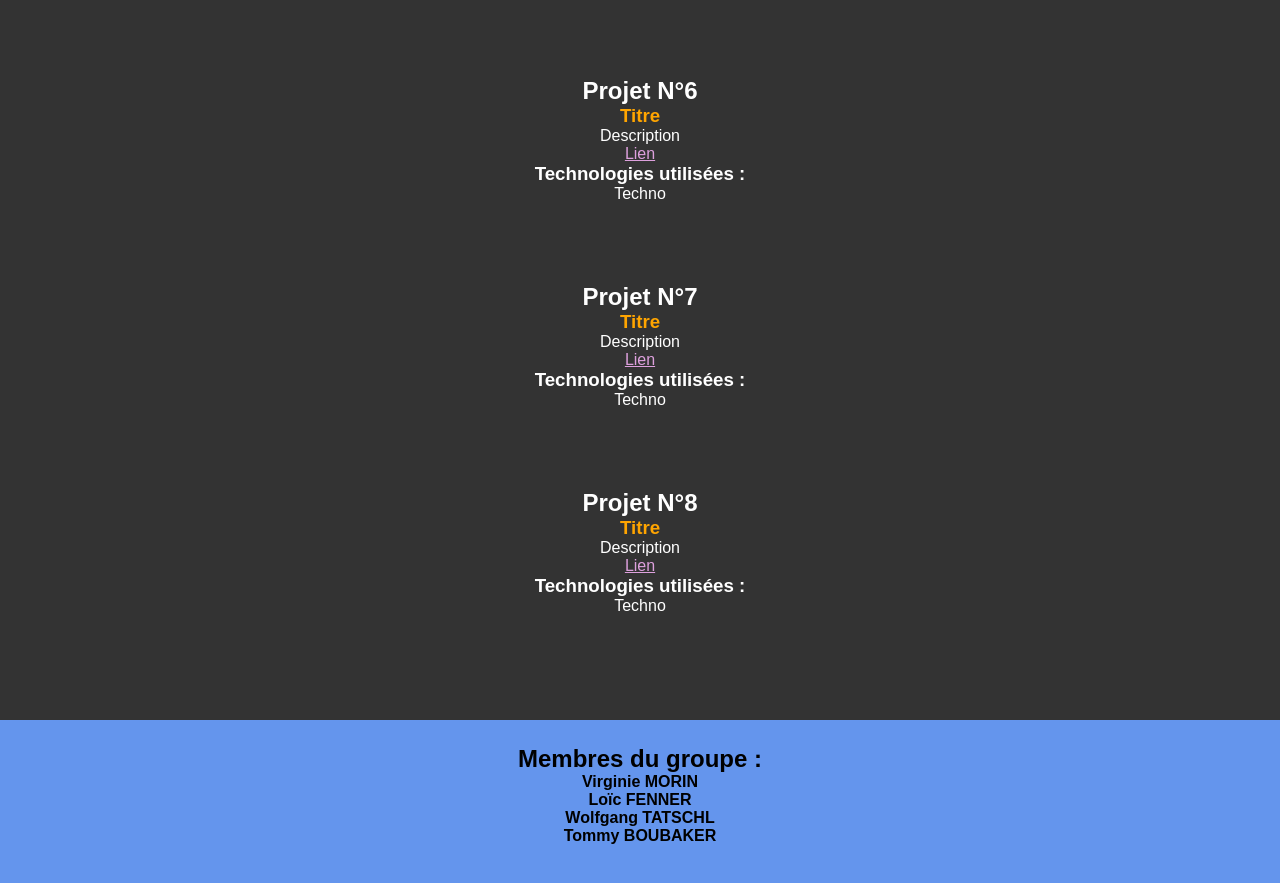
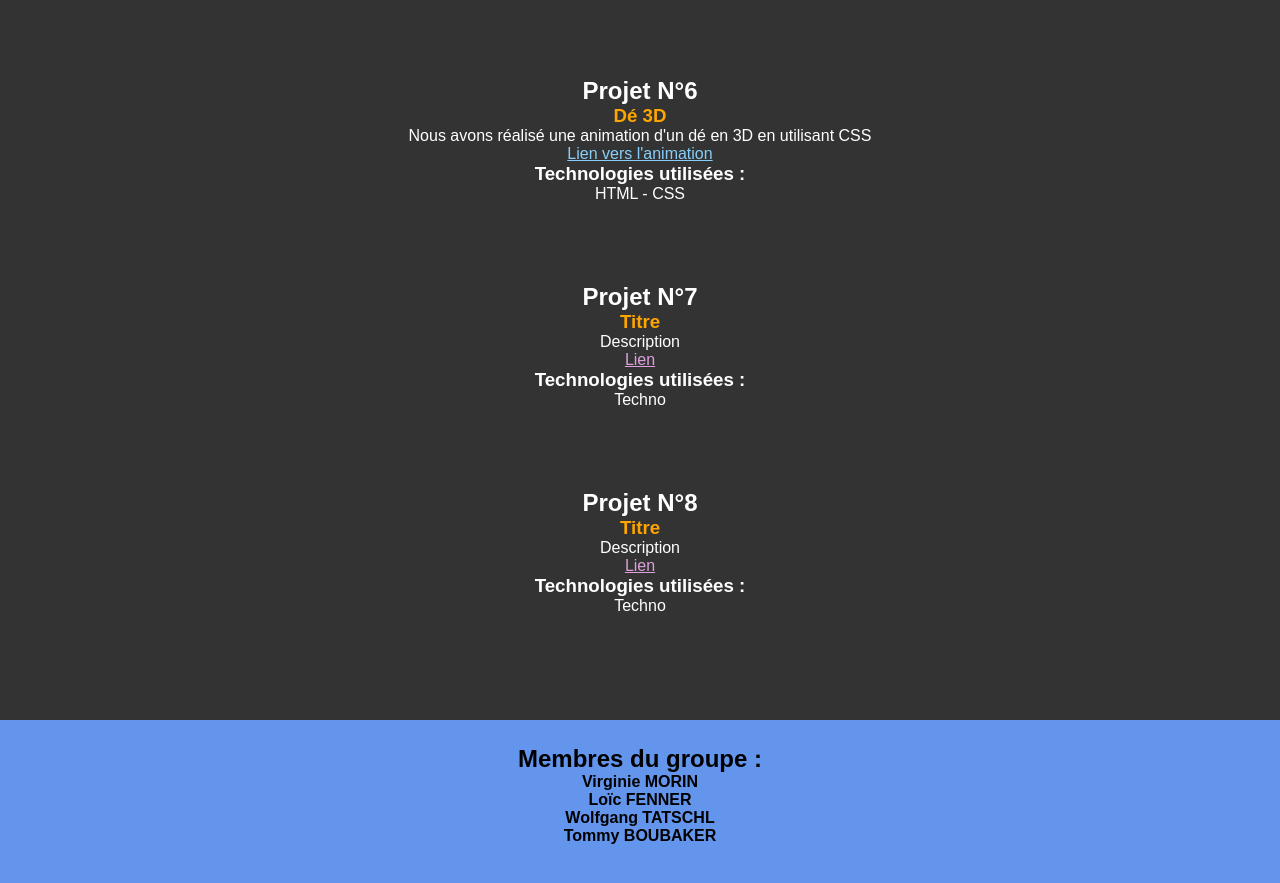
Before and after one commit to Tommy-BOU/HE-Man-group-repo, a plain HTML site: page index.html in a window 1280 px wide. Shown: the part 1717-2600 px from the top of the page. Drawn offline with Linux system fonts and the light colour scheme.

Commit message:
ajout de l'exercice dé en 3D

```diff
--- a/index.html
+++ b/index.html
@@ -66,11 +66,11 @@
             </div>
             <div class="project project-6">
                 <h2>Projet N°6</h2>
-                <h3 class="project-title">Titre</h3>
-                <p>Description</p>
-                <a href="">Lien</a>
+                <h3 class="project-title">Dé 3D</h3>
+                <p>Nous avons réalisé une animation d'un dé en 3D en utilisant CSS</p>
+                <a href="CSS 3D dice/index.html">Lien vers l'animation</a>
                 <h3>Technologies utilisées :</h3>
-                <p>Techno</p>
+                <p>HTML - CSS</p>
             </div>
             <div class="project project-7">
                 <h2>Projet N°7</h2>
```
